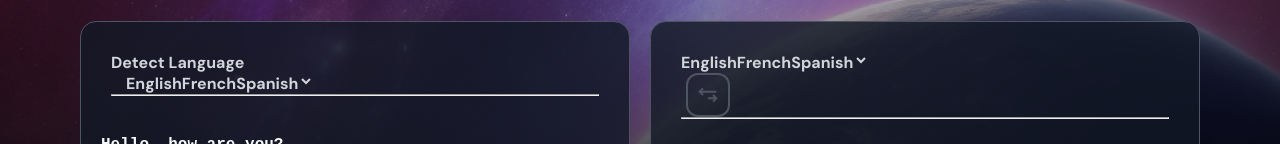
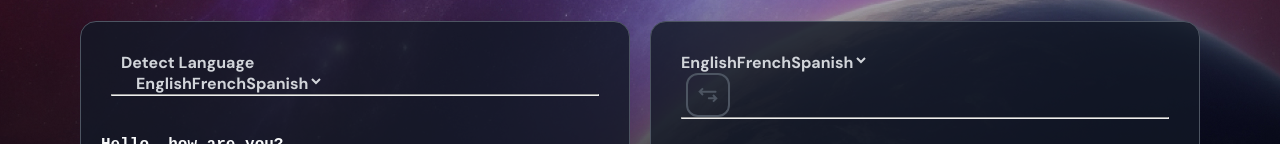
Before and after one commit to tajwararik/Translate-App, a React (Vite) app: page / in a window 1280 px wide. Shown: the part 166-310 px from the top of the page. Built offline with nearby package versions, Linux system fonts and the light colour scheme.

Commit message:
Add conditional padding

```diff
--- a/src/components/Container.tsx
+++ b/src/components/Container.tsx
@@ -12,7 +12,7 @@ function Container({ display }: ContainerProps) {
   return (
     <section>
       <div>
-        <div>
+        <div style={{ paddingLeft: !display ? "0" : "10px" }}>
           {display ? (
             <p style={{ paddingRight: "15px" }}>Detect Language</p>
           ) : null}
```
